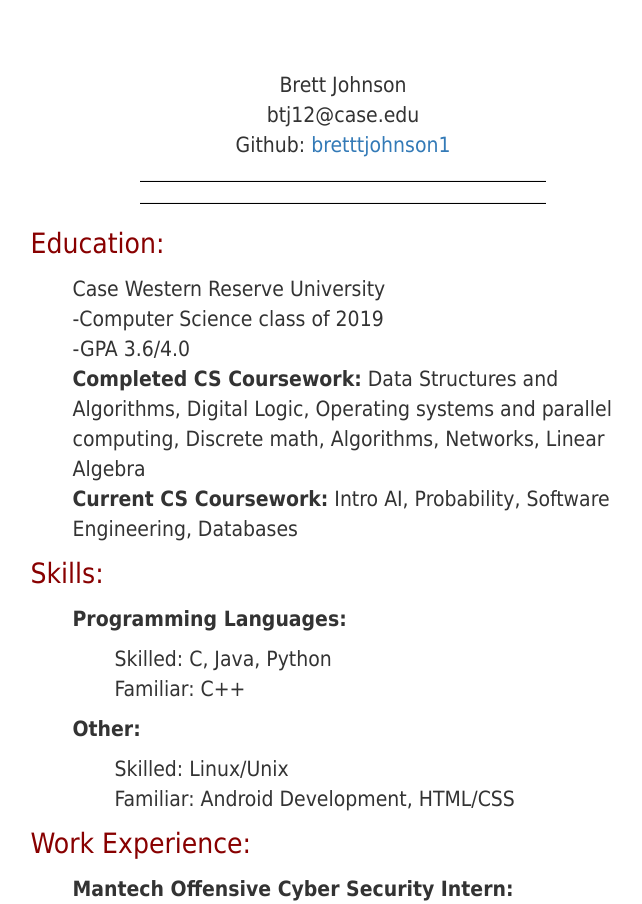
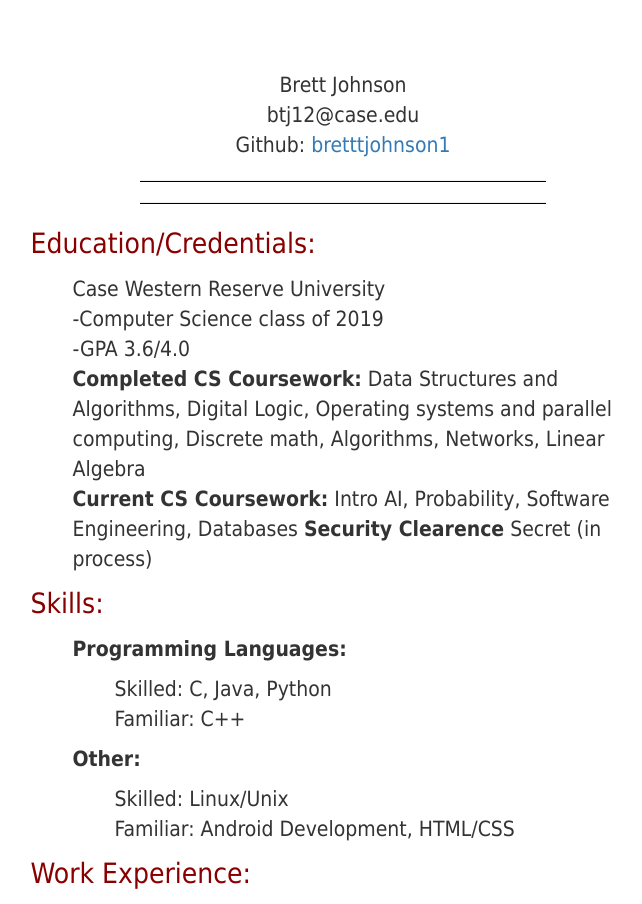
Before and after one commit to bretttjohnson1/bretttjohnson1.github.io, a plain HTML site: page index.html in a window 1280 px wide. Shown: the top 904 px of the page, without its empty margins (297-939 px from the left). Drawn offline with nearby package versions, Linux system fonts and the light colour scheme.

Commit message:
Update index.html

```diff
--- a/index.html
+++ b/index.html
@@ -39,7 +39,7 @@
       </div>
       <div class="col-md-6">
          <p class="red-big">
-            Education:
+            Education/Credentials:
          </p>
          <p class="tab1">
             Case Western Reserve University
@@ -49,7 +49,7 @@
             <strong>Completed CS Coursework:</strong> Data Structures and Algorithms, Digital Logic, Operating systems and parallel computing, Discrete math, Algorithms, Networks, Linear Algebra
             <br>
             <strong>Current CS Coursework:</strong> Intro AI, Probability, Software Engineering, Databases
-
+            <strong>Security Clearence</strong> Secret (in process)
          </p>
       </div>
       <div class="col-md-3">
```
